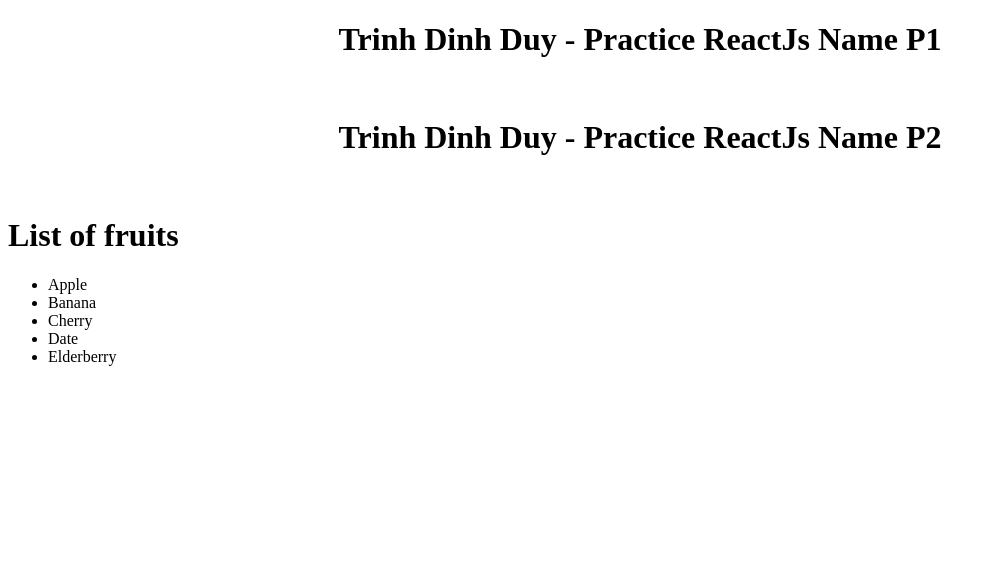
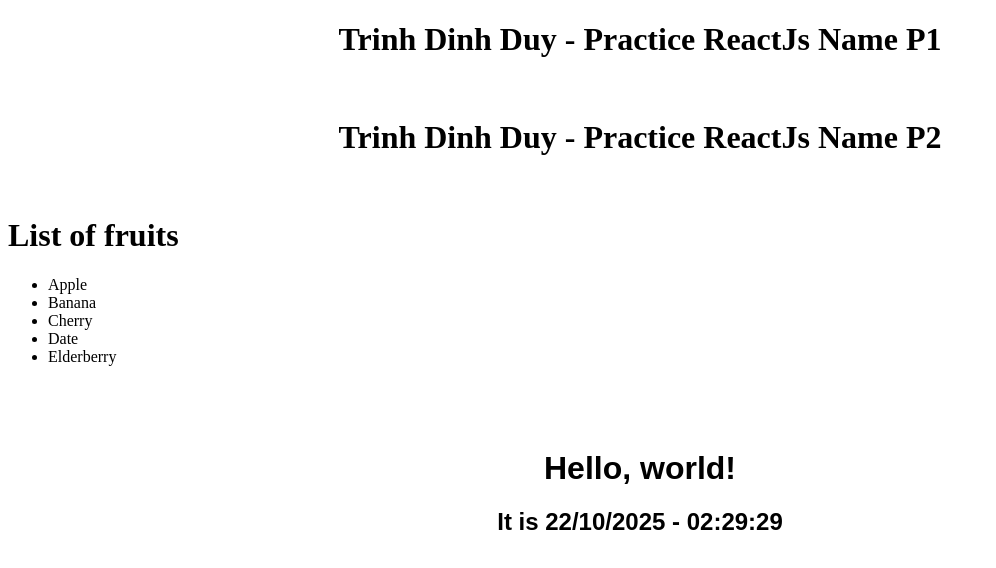
Before and after one commit to kenzaki1208/module-5---reactjs-your-name, a React (Vite) app: page / in a window 1280 px wide. Shown: the top 568 px of the page, without its empty margins (0-996 px from the left). Built offline with nearby package versions, Linux system fonts and the light colour scheme.

Commit message:
update project

```diff
--- a/index.html
+++ b/index.html
@@ -1,4 +1,4 @@
-<!doctype html>
+<!DOCTYPE html>
 <html lang="en">
   <head>
     <meta charset="UTF-8" />
@@ -8,10 +8,12 @@
   </head>
   <body>
     <div id="root"></div>
-    <br>
+    <br />
     <div id="root1"></div>
-    <br>
+    <br />
     <div id="root2"></div>
+    <br />
+    <div id="root3"></div>
 
     <!-- Bài thực hành reactjs your name p1 -->
     <script type="module" src="/src/main.jsx"></script>
@@ -20,6 +22,9 @@
     <script type="module" src="/src/react-element.jsx"></script>
 
     <!-- Bài thực hành danh sách hoa quả -->
-     <script type="module" src="/src/list-product.jsx"></script>
+    <script type="module" src="/src/list-product.jsx"></script>
+
+    <!-- Bài thực hành date format -->
+    <script type="module" src="/src/date-format.jsx"></script>
   </body>
 </html>
--- /dev/null
+++ b/src/date-format.jsx
@@ -0,0 +1,26 @@
+import ReactDOM from 'react-dom/client';
+
+const root = ReactDOM.createRoot(document.getElementById('root3'));
+
+const tick = () => {
+    const now = new Date();
+
+    const day = now.getDate().toString().padStart(2, '0');
+    const month = (now.getMonth() + 1).toString().padStart(2, '0');
+    const year = now.getFullYear();
+    const dateString = `${day}/${month}/${year}`;
+
+    const hours = now.getHours().toString().padStart(2, '0');
+    const minutes = now.getMinutes().toString().padStart(2, '0');
+    const seconds = now.getSeconds().toString().padStart(2, '0');
+    const timeString = `${hours}:${minutes}:${seconds}`;
+
+    root.render(
+        <div style={{textAlign: "center", fontFamily: "sans-serif", marginTop: "50px"}}>
+            <h1>Hello, world!</h1>
+            <h2>It is {dateString} - {timeString}</h2>
+        </div>
+    )
+}
+
+setInterval(tick, 1000);
```
